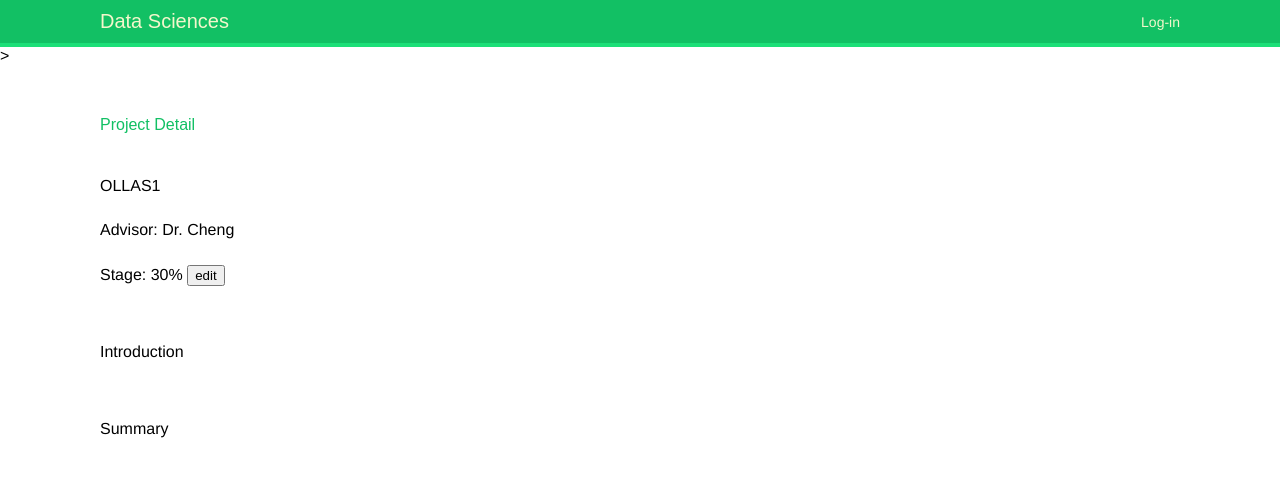
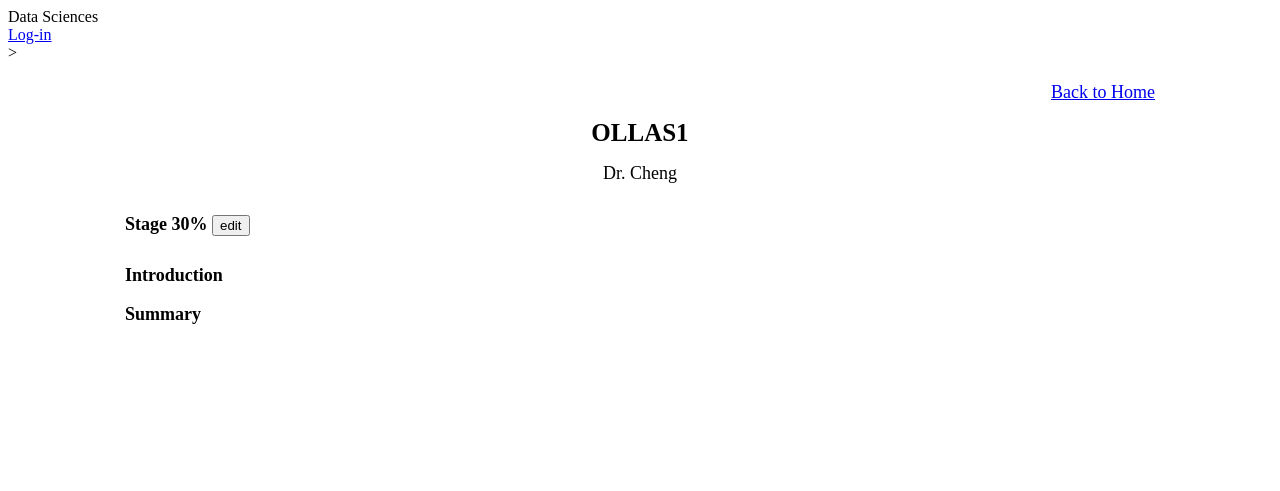
Before and after one commit to unodatasciences/project_management, a Django app: page /student_access/detail/5 in a window 1280 px wide. Shown: the top 491 px of the page. Run offline with Django 3.2, Linux system fonts and the light colour scheme; data comes from the database, SQL or seed files in the repository; both versions use the stored data as it was after the commit; some libraries are stand-ins or nearby versions; some web fonts are replaced.

Commit message:
update student page

```diff
--- a/student_access/templates/base.html
+++ b/student_access/templates/base.html
@@ -2,7 +2,10 @@
 <html>
 <head>
   <title>{% block title %}{% endblock %}</title>
-  <link href="{% static "css/base.css" %}" rel="stylesheet">
+  <style>
+
+  </style>
+
 </head>
 <body>
   <div id="header">
@@ -21,14 +24,13 @@
       </ul>
     {% endif %}
 
-    <span class="user">
+    <div class="login-student">
       {% if request.user.is_authenticated %}
-        Hello {{ request.user.first_name }},
-        <a href="{% url "logout" %}">Logout</a>
+        Hello {{ request.user.first_name }}, <a href="{% url "logout" %}">Logout</a>
       {% else %}
         <a href="{% url "login" %}">Log-in</a>
       {% endif %}
-    </span>
+    </div>
   </div>
 
   </div>>
--- a/student_access/templates/student_access/detail.html
+++ b/student_access/templates/student_access/detail.html
@@ -1,7 +1,8 @@
 {% extends "base.html" %}
 
 {% block content %}
-
+<html>
+<header>
 <style>
 	.input{
 		display: none;
@@ -9,9 +10,38 @@
 	.submit{
 		display: none;
 	}
+	.back_button{
+		text-align:right;
+		font-size:18px;
+
+	}
+	.content_s{
+		width:1030px;
+		margin: 10px auto;
+		padding:10px;
+	}
+	.prj_name{
+		text-align:center;
+		font-size:25px;
+		font-weight:bold;
+	}
+	.professor_name{
+		text-align:center;
+		font-size:18px;
+	}
+	.text{
+		 font-size:18px;
+		 line-height: 2.5;
+	}
+	.name{
+		font-size:18px;
+		font-weight:bold;
+	}
 </style>
-
-<h4><a href="{% url 'student_access:sa_list' %}">Project Detail</a></h4>
+</header>
+<body>
+<div class="content_s">
+<div class="back_button"><a href="{% url 'student_access:sa_list' %}">Back to Home</a></div>
 
 <form method="post">{% csrf_token %}
 
@@ -19,17 +49,16 @@
 		Project ID: {{project.id}}
 	</p>-->
 	<p>
-		<span class="text">{{project.name}}</span>
+		<div class="prj_name">{{project.name}}</div>
 		<span class="input"><input type="text" name="name" value="{{project.name}}"></span>
 	</p>
 	<p>
-		Advisor:
-		<span class="text">{{project.advisor}} </span>
+		<div class="professor_name">{{project.advisor}} </div>
 		<span class="input"><input type="text" name="advisor" value="{{project.advisor}}"></span>
 	</p>
 
-	<p>
-		Stage:
+	<p class="name">
+		Stage
 		<span class="text">{{project.stage}} <button type="button" class="edit">edit</button></span>
 		<span class="input"><input type="text" name="stage" value="{{project.stage}}"></span>
 	</p>
@@ -38,14 +67,13 @@
 		<span class="text">{{project.date|date:'m-d-Y'}} <button type="button" class="edit">edit</button></span>
 		<span class="input"><input type="text" name="date" value="{{project.date|date:'Y-m-d'}}"></span>-->
 	</p>
-	<p>
-		<p>Introduction</p>
+	<p class="name">Introduction</p>
 		<span class="text">{{project.description|linebreaksbr}}</span>
 		<span class="input"><textarea cols="40" rows="5" name="description">{{project.description}}</textarea></span>
-	</p>
+
 
 	<p>
-		<p>Summary</p>
+		<p class="name">Summary</p>
 		<span class="text">{{project.note|linebreaksbr}}</span>
 		<span class="input"><textarea cols="40" rows="5" name="note">{{project.note}}</textarea></span>
 	</p>
@@ -63,5 +91,7 @@
 		$('.submit').show()
 	})
 </script>
-
+</div>
 {% endblock %}
+</body>
+</html>
--- a/workflow/templates/home.html
+++ b/workflow/templates/home.html
@@ -13,6 +13,7 @@
     <a href="{% url 'admin_access:aa_list' %}">Login - Admin Access</a><br /><br /><br/>
 </div>
 
+
 {% endblock %}
 </body>
 </html>
```
Also changed, not shown: professor_access/templates/professor_access/detail.html (+7 -6 lines), student_access/templates/student_access/login.html (+17 -8 lines), student_access/templates/student_access/sa_list.html (+41 -16 lines), db.sqlite3, upload/IMG_7010.jpg (added), upload/Screen_Shot_2019-05-30_at_8.27.11_PM.png (added).
